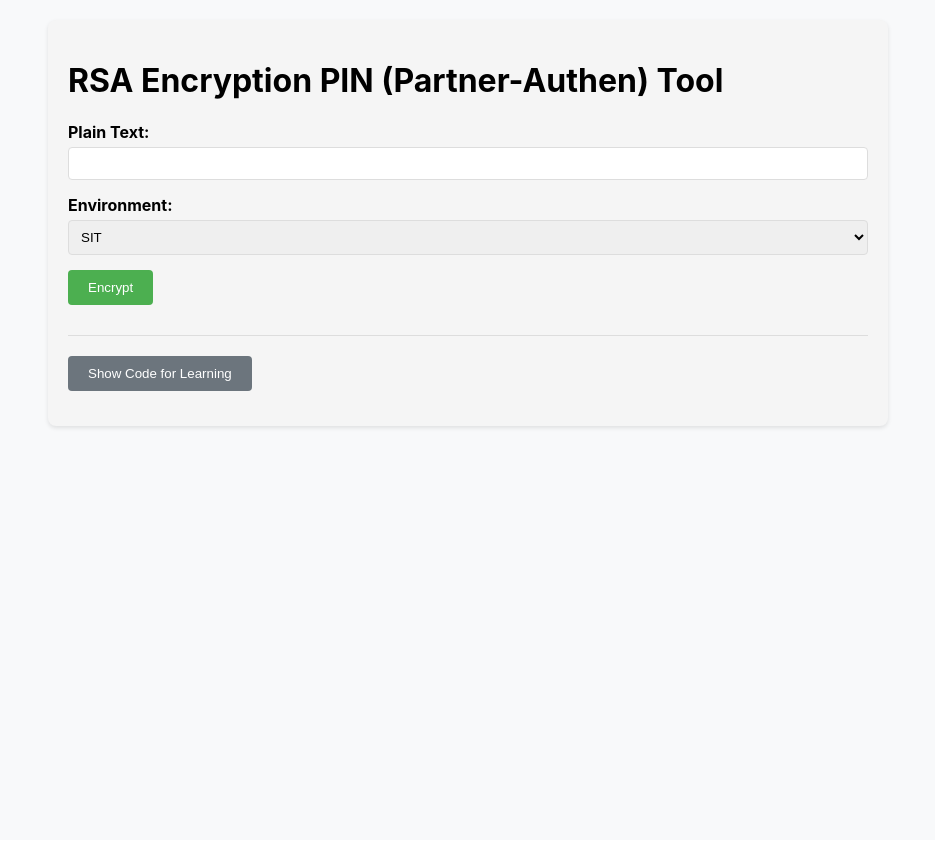
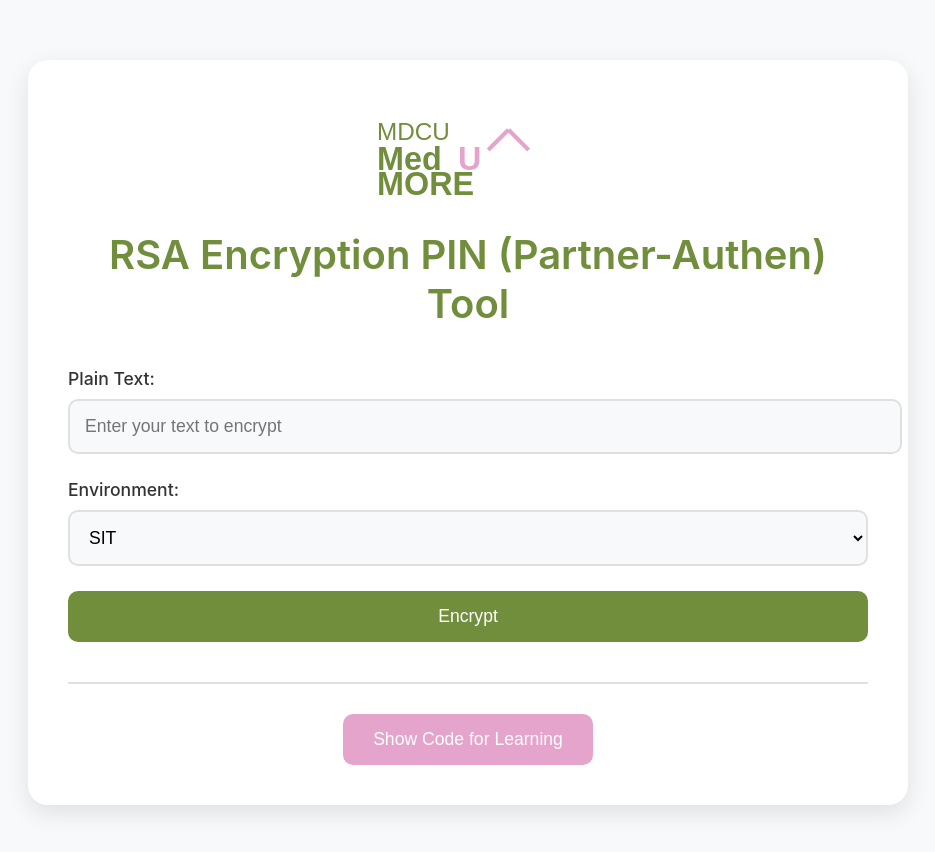
Before and after one commit to sunut/poc-encrypt-web, a React (Create React App) app: page / in a window 1280 px wide. Shown: the top 852 px of the page, without its empty margins (172-1107 px from the left). Built offline with nearby package versions, Linux system fonts and the light colour scheme; the HTML template or start-up script is replaced by a standard one.

Commit message:
Update UI with MedU MORE style and animations

```diff
--- a/src/components/RSAEncryption.css
+++ b/src/components/RSAEncryption.css
@@ -1,121 +1,201 @@
+/* Variables */
+:root {
+    --primary-green: #718E3C;
+    --primary-pink: #E5A4CB;
+    --text-dark: #333333;
+    --background-light: #ffffff;
+    --shadow-color: rgba(0, 0, 0, 0.1);
+}
+
+/* Animations */
+@keyframes fadeIn {
+    from { opacity: 0; transform: translateY(20px); }
+    to { opacity: 1; transform: translateY(0); }
+}
+
+@keyframes slideIn {
+    from { transform: translateX(-20px); opacity: 0; }
+    to { transform: translateX(0); opacity: 1; }
+}
+
+@keyframes pulse {
+    0% { transform: scale(1); }
+    50% { transform: scale(1.05); }
+    100% { transform: scale(1); }
+}
+
+/* Main Container */
 .container {
     max-width: 800px;
-    margin: 0 auto;
-    padding: 20px;
-    background-color: #f5f5f5;
-    border-radius: 8px;
-    box-shadow: 0 2px 4px rgba(0,0,0,0.1);
+    margin: 40px auto;
+    padding: 40px;
+    background-color: var(--background-light);
+    border-radius: 20px;
+    box-shadow: 0 8px 24px var(--shadow-color);
+    animation: fadeIn 0.6s ease-out;
 }
 
+/* Logo */
+.logo {
+    width: 200px;
+    margin: 0 auto 30px;
+    display: block;
+    animation: pulse 2s infinite;
+}
+
+/* Headings */
+h1 {
+    color: var(--primary-green);
+    text-align: center;
+    font-size: 2.5em;
+    margin-bottom: 40px;
+    font-weight: 600;
+    animation: slideIn 0.6s ease-out;
+}
+
+/* Form Elements */
 .form-group {
-    margin-bottom: 15px;
+    margin-bottom: 25px;
+    animation: slideIn 0.6s ease-out;
 }
 
 label {
     display: block;
-    margin-bottom: 5px;
-    font-weight: bold;
+    margin-bottom: 10px;
+    color: var(--text-dark);
+    font-size: 1.1em;
+    font-weight: 500;
 }
 
 input[type="text"],
 select {
     width: 100%;
-    padding: 8px;
-    border: 1px solid #ddd;
-    border-radius: 4px;
-    box-sizing: border-box;
+    padding: 15px;
+    border: 2px solid #e0e0e0;
+    border-radius: 10px;
+    font-size: 1.1em;
+    transition: all 0.3s ease;
+    background-color: #f8f9fa;
 }
 
+input[type="text"]:focus,
+select:focus {
+    border-color: var(--primary-pink);
+    box-shadow: 0 0 0 3px rgba(229, 164, 203, 0.2);
+    outline: none;
+}
+
+/* Buttons */
 button {
-    background-color: #4CAF50;
+    background-color: var(--primary-green);
     color: white;
-    padding: 10px 20px;
+    padding: 15px 30px;
     border: none;
-    border-radius: 4px;
+    border-radius: 10px;
+    font-size: 1.1em;
+    font-weight: 500;
     cursor: pointer;
+    transition: all 0.3s ease;
+    display: block;
+    width: 100%;
+    margin-top: 20px;
 }
 
 button:hover {
-    background-color: #45a049;
+    background-color: #5d7431;
+    transform: translateY(-2px);
 }
 
 button:disabled {
     background-color: #cccccc;
     cursor: not-allowed;
+    transform: none;
 }
 
-.error {
-    color: #dc3545;
-    background-color: #f8d7da;
-    border: 1px solid #f5c6cb;
-    padding: 10px;
-    margin-top: 10px;
-    border-radius: 4px;
+/* Result Section */
+.result {
+    margin-top: 30px;
+    padding: 20px;
+    border: 2px solid #e0e0e0;
+    border-radius: 10px;
+    background-color: #f8f9fa;
+    animation: fadeIn 0.6s ease-out;
 }
 
-.result {
-    margin-top: 20px;
-    padding: 15px;
-    border: 1px solid #ddd;
-    border-radius: 4px;
+.result h3 {
+    color: var(--primary-green);
+    margin-bottom: 15px;
 }
 
 .result-container {
     display: flex;
     align-items: center;
+    gap: 15px;
 }
 
 .encrypted-text {
-    margin-right: 10px;
+    flex: 1;
     word-break: break-all;
+    font-family: 'Courier New', monospace;
+    background-color: #fff;
+    padding: 15px;
+    border-radius: 8px;
+    border: 1px solid #e0e0e0;
 }
 
 .copy-btn {
-    margin-left: 10px;
-    padding: 5px 10px;
-    background-color: #007bff;
-    color: white;
-    border: none;
-    border-radius: 4px;
-    cursor: pointer;
+    background-color: var(--primary-pink);
+    padding: 10px 20px;
+    margin: 0;
+    width: auto;
 }
 
 .copy-btn:hover {
-    background-color: #0056b3;
+    background-color: #d685b5;
 }
 
+/* Error Message */
+.error {
+    color: #dc3545;
+    background-color: #fff;
+    border: 2px solid #dc3545;
+    padding: 15px;
+    margin-top: 20px;
+    border-radius: 10px;
+    animation: fadeIn 0.3s ease-out;
+}
+
+/* Code Section */
 .code-section {
-    margin-top: 30px;
-    padding-top: 20px;
-    border-top: 1px solid #ddd;
+    margin-top: 40px;
+    padding-top: 30px;
+    border-top: 2px solid #e0e0e0;
+    animation: fadeIn 0.6s ease-out;
 }
 
 .show-code-btn {
-    background-color: #6c757d;
-    color: white;
-    padding: 10px 20px;
-    border: none;
-    border-radius: 4px;
-    cursor: pointer;
-    margin-bottom: 15px;
+    background-color: var(--primary-pink);
+    width: auto;
+    margin: 0 auto;
 }
 
 .show-code-btn:hover {
-    background-color: #5a6268;
+    background-color: #d685b5;
 }
 
 .code-container {
+    margin-top: 20px;
     background-color: #282c34;
-    border-radius: 8px;
-    padding: 20px;
-    margin-top: 15px;
+    border-radius: 15px;
+    padding: 25px;
+    animation: fadeIn 0.6s ease-out;
 }
 
 .code-block {
     color: #fff;
-    font-family: 'Courier New', Courier, monospace;
+    font-family: 'Courier New', monospace;
     font-size: 14px;
-    line-height: 1.5;
+    line-height: 1.6;
     overflow-x: auto;
     white-space: pre;
     margin: 0;
@@ -124,5 +204,26 @@ button:disabled {
 .code-container h3 {
     color: #fff;
     margin-top: 0;
-    margin-bottom: 15px;
+    margin-bottom: 20px;
+    font-size: 1.3em;
 }
+
+/* Responsive Design */
+@media (max-width: 768px) {
+    .container {
+        margin: 20px;
+        padding: 20px;
+    }
+
+    h1 {
+        font-size: 2em;
+    }
+
+    .result-container {
+        flex-direction: column;
+    }
+
+    .copy-btn {
+        width: 100%;
+    }
+}
--- a/src/components/RSAEncryption.js
+++ b/src/components/RSAEncryption.js
@@ -1,5 +1,6 @@
 import React, { useState } from 'react';
 import './RSAEncryption.css';
+import logo from '../assets/logo.svg';
 
 // RSA Public Keys for different environments
 const PUBLIC_KEYS = {
@@ -164,8 +165,9 @@ const RSAEncryption = () => {
 
     return (
         <div className="container">
+            <img src={logo} alt="MedU MORE Logo" className="logo" />
             <h1>RSA Encryption PIN (Partner-Authen) Tool</h1>
-            <form onSubmit={handleSubmit}>
+            <form onSubmit={handleSubmit} className="login-form">
                 <div className="form-group">
                     <label htmlFor="plainText">Plain Text:</label>
                     <input
@@ -174,6 +176,7 @@ const RSAEncryption = () => {
                         value={plainText}
                         onChange={(e) => setPlainText(e.target.value)}
                         required
+                        placeholder="Enter your text to encrypt"
                     />
                 </div>
                 <div className="form-group">
```
Also changed, not shown: src/assets/logo.svg (added).
